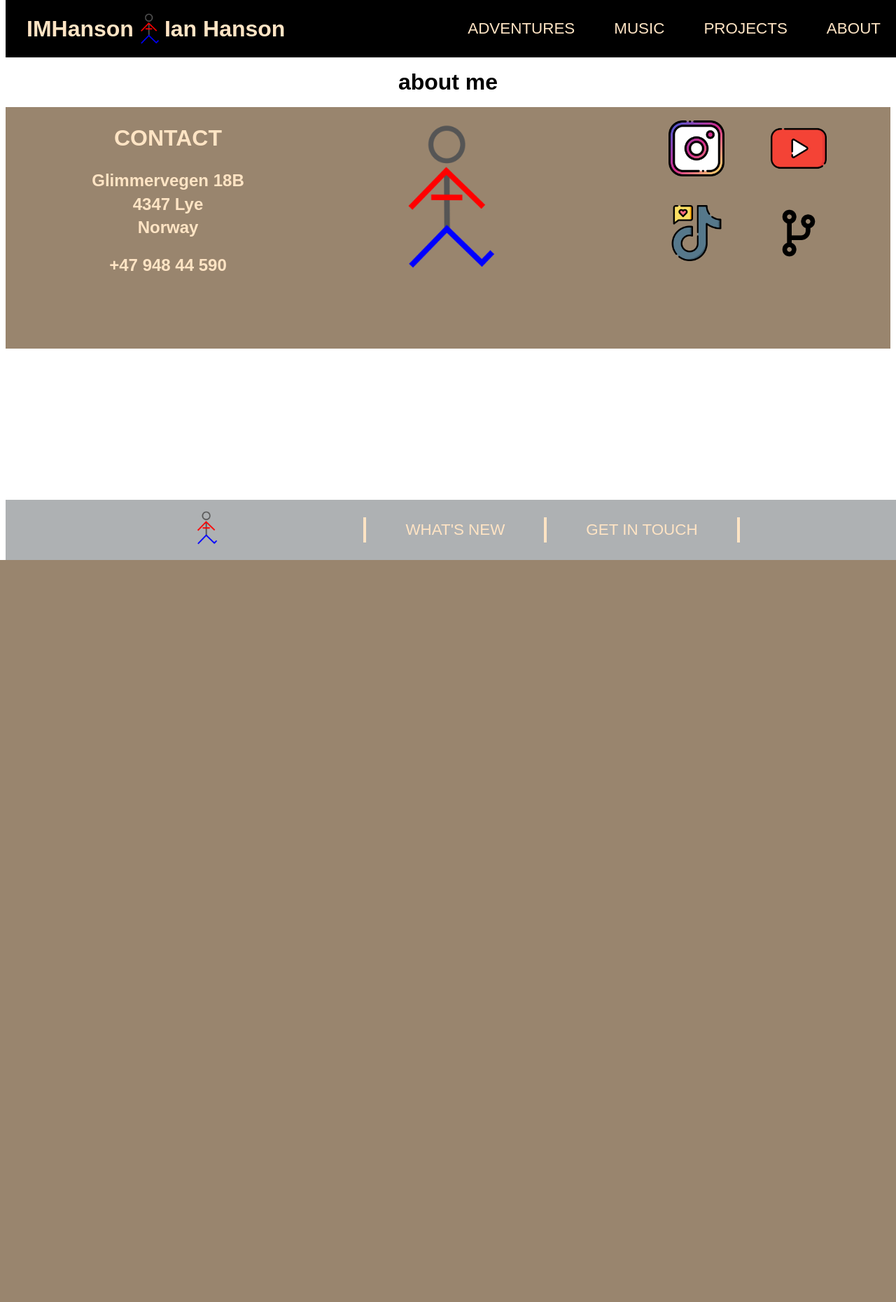
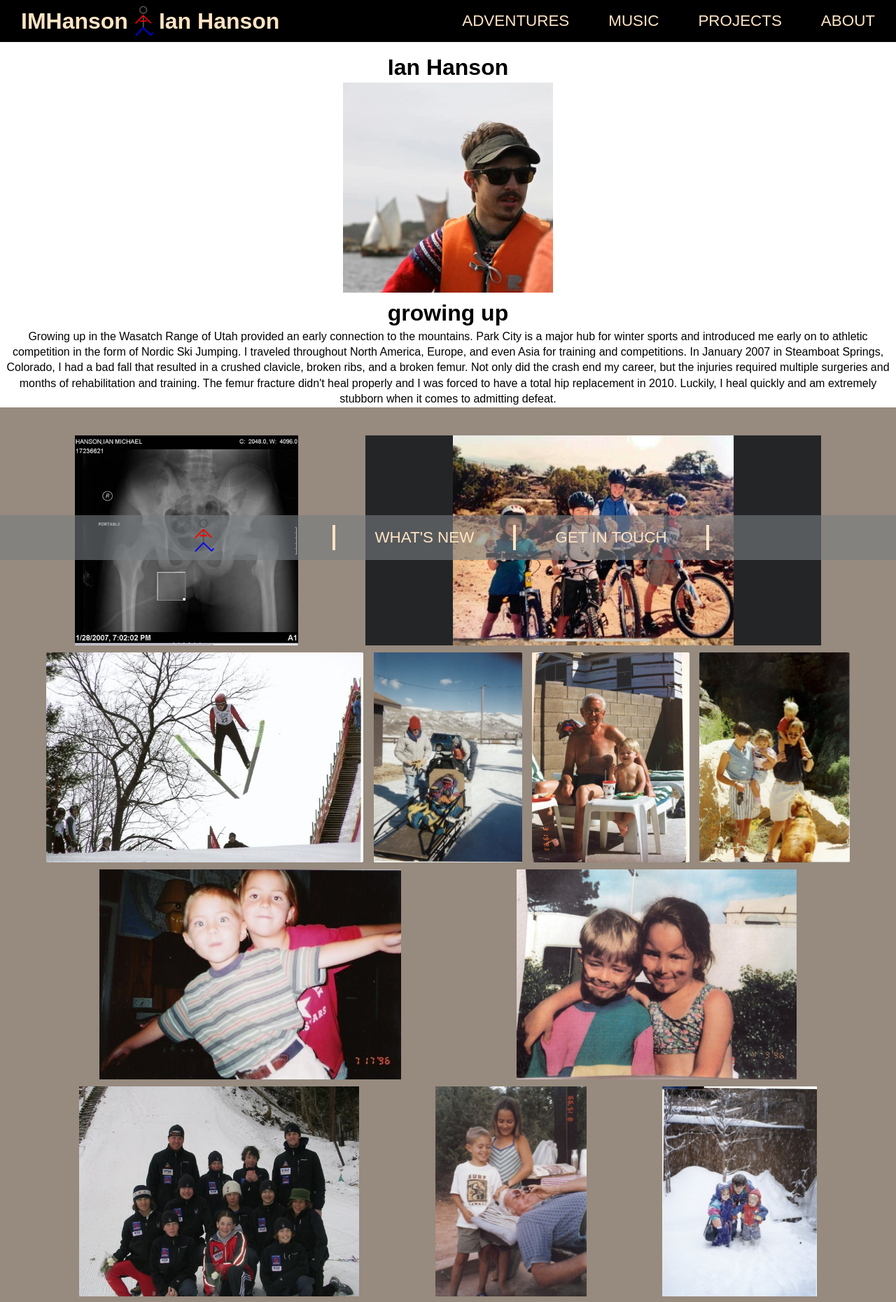
Before and after one commit to IMHanson/IMHanson.github.io, a Flask app: page /about in a window 1280 px wide. Shown: the top 1860 px of the page at 70% size. Before the commit the page ends 800 px from the top, so only its background shows below. Run offline with Flask 2, Linux system fonts and the light colour scheme; parts of the project's set-up code (start-up, migrations or seed data) failed here and were passed over; some web fonts are replaced.

Commit message:
fixed a broken connection

```diff
--- a/app.py
+++ b/app.py
@@ -1,22 +1,29 @@
+import os
+from dotenv import load_dotenv
 from flask import Flask, redirect, render_template, request, url_for
 from flask_mail import Mail, Message
 from forms import ContactForm
-from helper import pages, social_media
-from env_var import env_vars
+from helper import pages, secret_path, social_media, about_me
 
 #####   Environment Variables   #####
 
-SECRET_KEY = env_vars['SECRET_KEY']
-MAIL_SERVER = env_vars['MAIL_SERVER']
-MAIL_PORT = env_vars['MAIL_PORT']
-MY_EMAIL = env_vars['MY_EMAIL']
-EMAIL_PASSWORD = env_vars['EMAIL_PASSWORD']
+load_dotenv(secret_path)
+
+SECRET_KEY = os.getenv('SECRET_KEY')
+MAIL_SERVER = os.getenv('MAIL_SERVER')
+MAIL_PORT = os.getenv('MAIL_PORT')
+MY_EMAIL = os.getenv('MY_EMAIL')
+EMAIL_PASSWORD = os.getenv('EMAIL_PASSWORD')
+
 
 #####   Initiate Flask  #####
+
 app = Flask(__name__)
 app.secret_key = SECRET_KEY
 
+
 #####   Initiate Flask-Mail #####
+
 mail = Mail()
 app.config['MAIL_SERVER'] = MAIL_SERVER
 app.config['MAIL_PORT'] = MAIL_PORT
@@ -51,7 +58,7 @@ def projects():
 #   About Landing Page
 @app.route('/about')
 def about():
-    return render_template('about.html', pages=pages, social_media=social_media)
+    return render_template('about.html', pages=pages, social_media=social_media, about_me=about_me)
 
 #   Contact Page
 @app.route('/contact', methods=['GET', 'POST'])
--- a/helper.py
+++ b/helper.py
@@ -1,5 +1,6 @@
 import re
 from pathlib import Path
+from random import randint
 
 def find_photos(parent, photo_list=[]):
     parent = Path(parent)
@@ -14,6 +15,8 @@ def find_photos(parent, photo_list=[]):
         elif child.is_dir():
             find_photos(child, photos)
     return photos
+
+secret_path = '/Users/hanson-nordstokke/Documents/Coding/IMHanson/secrets.env'
 
 #####   Pages   #####
 
@@ -116,12 +119,15 @@ for era in about_me:
     text_pattern = f'{era_name}.txt'
     era_text = ''
     era_photos = find_photos(photo_path, [])
+    random_photos = []
 
     for child in text_path.iterdir():
         if re.match(text_pattern, child.name):
             era_text = child.read_text()
+    while len(random_photos) < 16:
+        index = randint(0, len(era_photos)-1)
+        if not era_photos[index] in random_photos:
+            random_photos.append(era_photos[index])
 
     era['text'] = era_text
-    era['photos'] = era_photos
-
-print(growing_up['photos'])
+    era['photos'] = random_photos
--- /dev/null
+++ b/static/css/about.css
@@ -0,0 +1,59 @@
+* {
+    margin: 0;
+    padding: 0;
+    box-sizing: border-box;
+}
+
+.gallery-container {
+    padding: 40px 5%;
+    background-color: var(--transluscent-background);
+}
+
+ul {
+    list-style: none;
+}
+
+.photo-gallery {
+    display: flex;
+    flex-wrap: wrap;
+    gap: 10px;
+}
+
+.photo-gallery > li {
+    flex: 1 1 auto;
+    height: 300px;
+    cursor: pointer;
+    position: relative;
+}
+
+.photo-gallery::after {
+    content: "";
+    flex-grow: 999;
+}
+
+.photo-gallery li img {
+    object-fit: contain;
+    width: 100%;
+    height: 100%;
+    vertical-align: middle;
+    border-radius: 5px;
+}
+
+.overlay {
+    position: absolute;
+    width: 100%;
+    height: 100%;
+    background: var(--transluscent-background);
+    top: 0;
+    left: 0;
+    transform: scale(0);
+    transition: all 0.2s 0.1s ease-in-out;
+    color: var(--light-text);
+    display: flex;
+    align-items: center;
+    justify-content: center;
+}
+
+.photo-gallery li:hover .overlay {
+    transform: scale(1);
+}
--- a/templates/about.html
+++ b/templates/about.html
@@ -1,12 +1,44 @@
 {% extends "base.html" %}
+
+{% block head %}
+<link rel="stylesheet" href="{{ url_for('static', filename='css/about.css') }}">
+{% endblock %}
 
 {% block content %}
 <div class="about-me">
     <div class="content">
         <div class="center">
-            <h1>about me</h1>
+            <div class="page-title">
+                <h1>Ian Hanson</h1>
+                <img class="profile-picture"
+                    src="{{ url_for('static', filename='pictures/misc/sailing-profile.webp') }}" alt="me-sailing">
+            </div>
+            <div class="eras">
+                {% for era in about_me %}
+                <div class="{{ era['title-text'] | replace(' ', '-') }}">
+                    <div class="era-text">
+                        <!-- <img src="{{ url_for('static', filename=era['title-pic']) }}" alt="background"> -->
+                        <div class="era-title">
+                            <h1>{{ era['title-text'] }}</h1>
+                        </div>
+                        <div class="text-body">
+                            <p>{{ era['text'] }}</p>
+                        </div>
+                    </div>
+                    <div class="gallery-container">
+                        <ul class="photo-gallery">
+                            {% for i in range(era['photos'] | length) %}
+                            <li>
+                                <img src="{{ url_for('static', filename=era['photos'][i]) }}" alt="picture">
+                                <div class="overlay"><span>Image Caption</span></div>
+                            </li>
+                            {% endfor %}
+                        </ul>
+                    </div>
+                </div>
+                {% endfor %}
+            </div>
         </div>
-        <h2>Ian Hanson</h2>
     </div>
 </div>
 {% endblock %}
```
Also changed, not shown: static/pictures/misc/sailing-profile.webp (renamed from static/posts/about-me/photos/studying/sailing-profile.webp), 1 other file.
